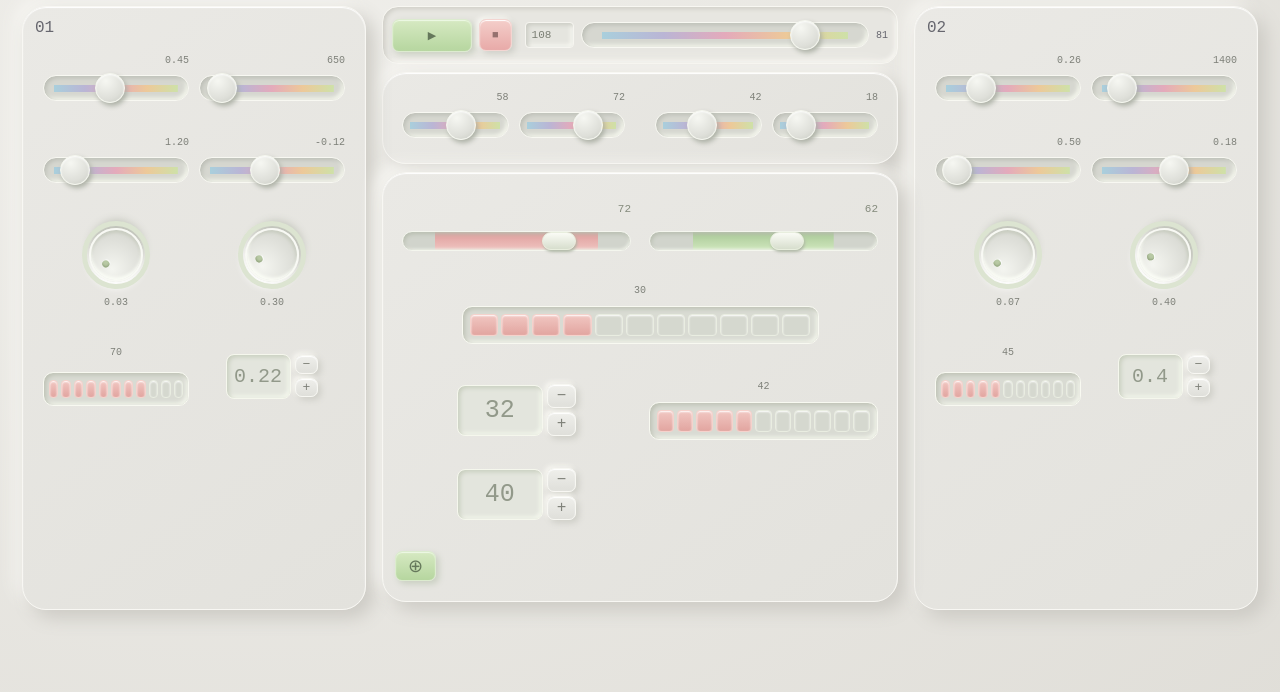
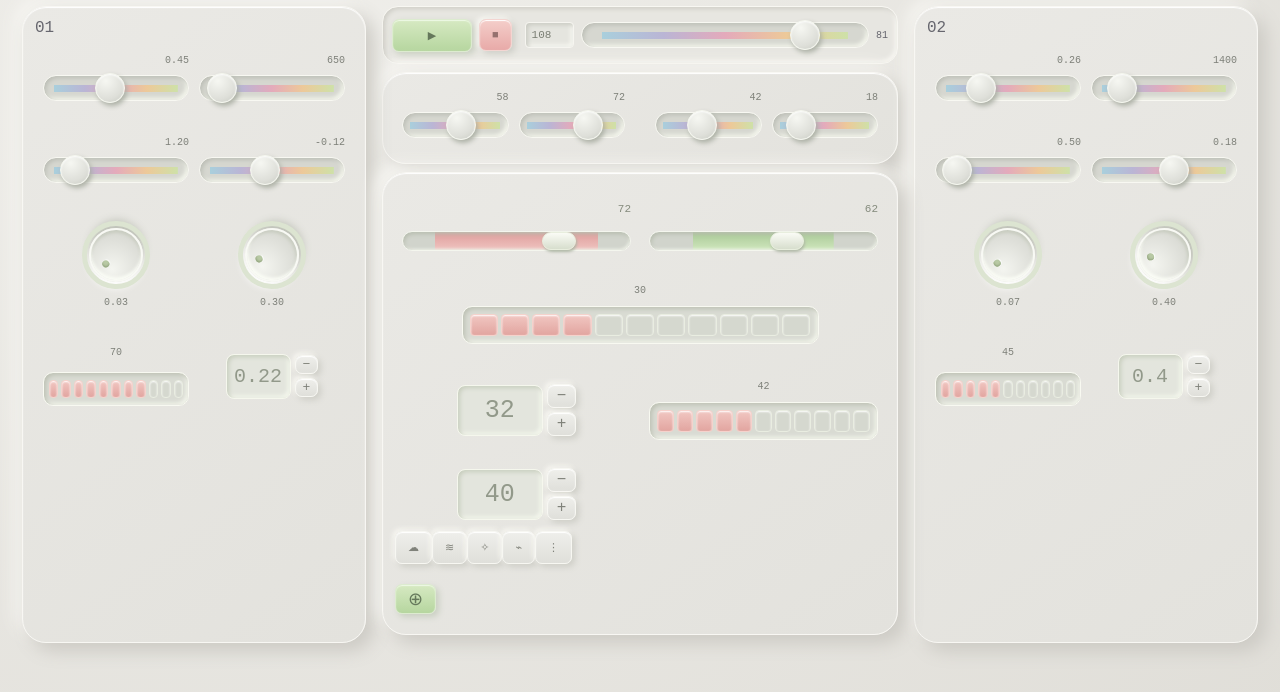
Before and after one commit to polinasergeenkova2007-crypto/origin-music-studio, a React (Vite) app: page / in a window 1280 px wide. Shown: the top 692 px of the page. Built offline with nearby package versions, Linux system fonts and the light colour scheme.

Commit message:
Simplify studio layout and animate live audio bars

```diff
--- a/src/App.tsx
+++ b/src/App.tsx
@@ -221,6 +221,9 @@ export default function App() {
             />
           ))}
         </ControlGroups>
+        <div className="extra-sounds" role="group" aria-label="Дополнительные звуки">
+          {([{key:"pad",name:"Тёплый pad",icon:"☁"},{key:"noise",name:"Шумовой воздух",icon:"≋"},{key:"glass",name:"Стеклянные частицы",icon:"✧"},{key:"pluck",name:"Деревянный pluck",icon:"⌁"},{key:"machine",name:"Механические щелчки",icon:"⋮"}] as const).map(layer=><button key={layer.key} className={"sound-pad sound-"+layer.key} aria-label={layer.name} aria-pressed={melody[layer.key]>0} onClick={()=>changeMelody({...melody,[layer.key]:melody[layer.key]>0?0:melodyDefaults[layer.key]})}><span aria-hidden="true">{layer.icon}</span><i/></button>)}
+        </div>
         <button
           className="all-layers"
           aria-label="Включить все слои"
```
